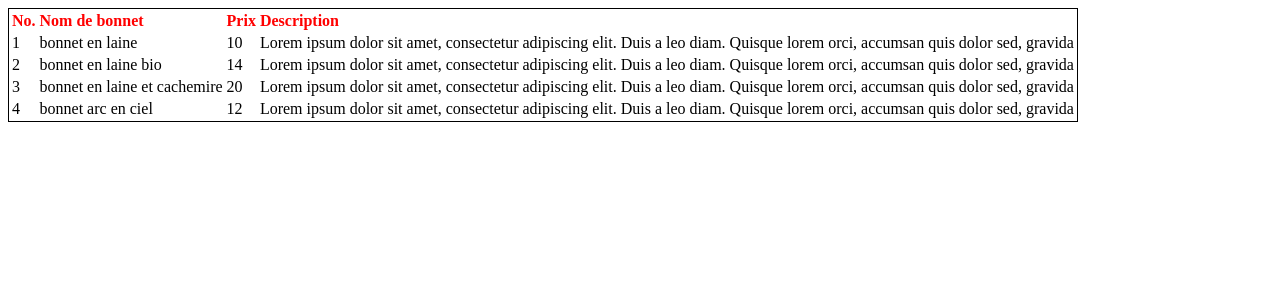
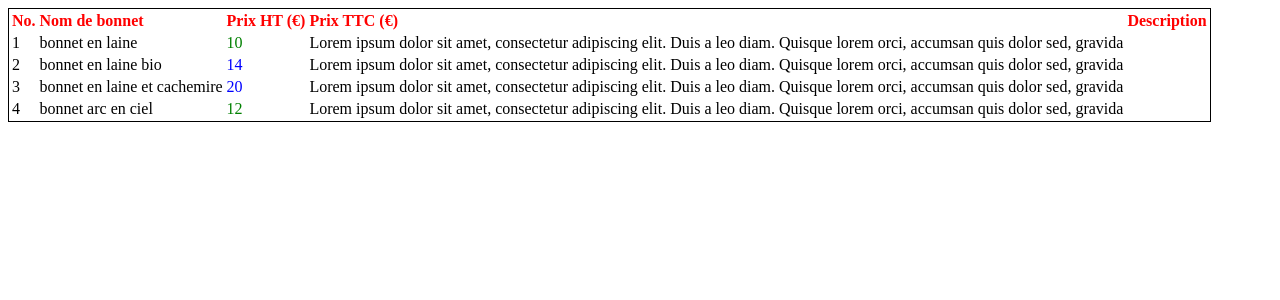
Before and after one commit to HueKhuc/beanies-2023, a PHP site: page / in a window 1280 px wide. Shown: the top 300 px of the page. Run offline with PHP 8.4, Linux system fonts and the light colour scheme.

Commit message:
3. conditions

```diff
--- a/index.php
+++ b/index.php
@@ -34,6 +34,12 @@ $beanies = [
         table {
             border: 1px solid;
         }
+        .txtgreen {
+            color : green;
+        }
+        .txtblue {
+            color : blue;
+        }
     </style>
 </head>
 <body>
@@ -47,7 +53,10 @@ $beanies = [
             Nom de bonnet
         </td>
         <td>
-        Prix
+            Prix HT (€)
+        </td>
+        <td>
+            Prix TTC (€)
         </td>
         <td>
             Description
@@ -67,7 +76,7 @@ $beanies = [
     <td>
         <?php echo $nom;?>
     </td>
-    <td>
+    <td <?php if ($prix<=12){ echo 'class="txtgreen"';}else{ echo 'class="txtblue"'; }?> >
         <?php echo $prix;?>
     </td>
     <td>
@@ -75,7 +84,7 @@ $beanies = [
     </td>
 </tr>
 <?php
-    }
+    };
 ?>
 </table>
 
```
Lines whose indentation alone changed are shown as unchanged.
